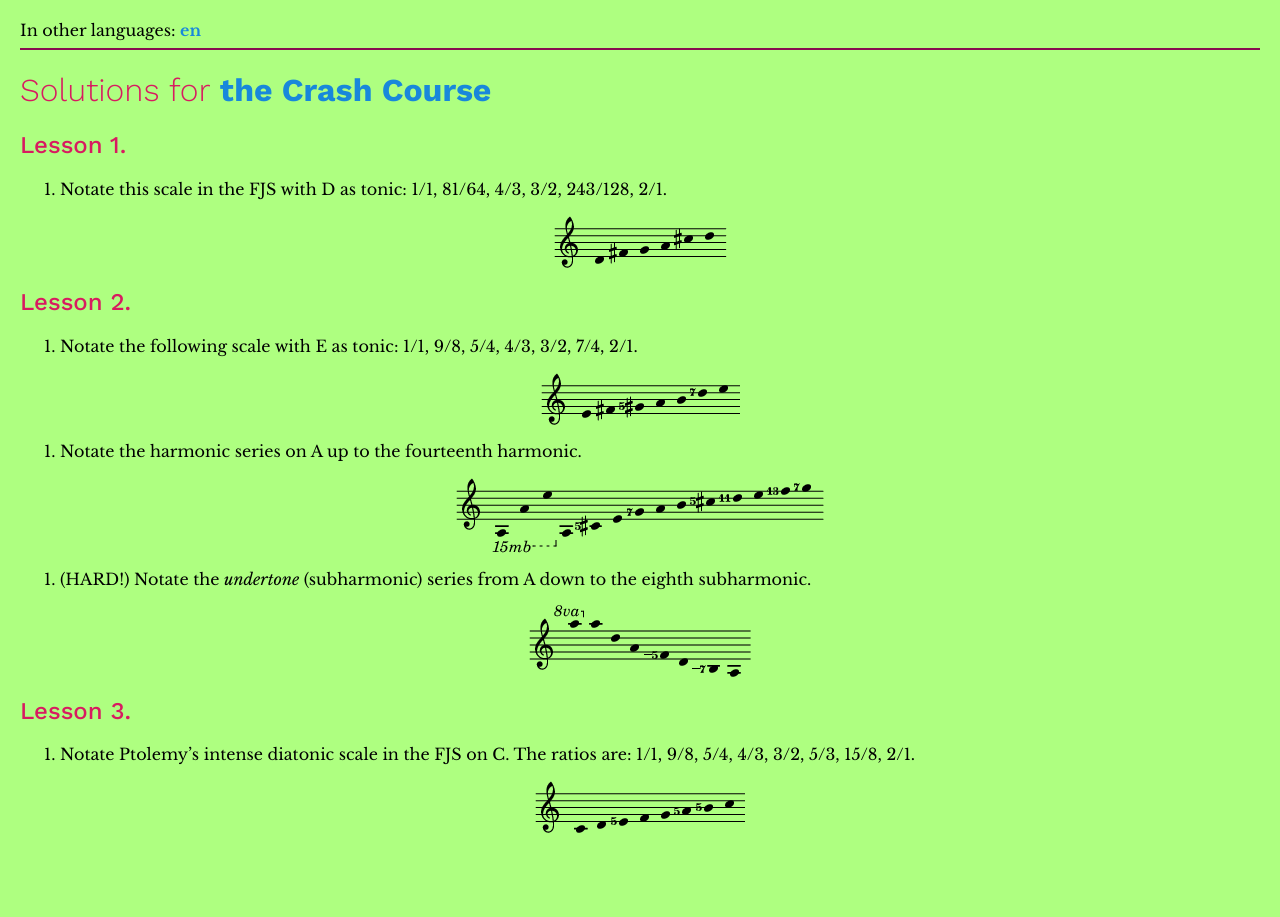
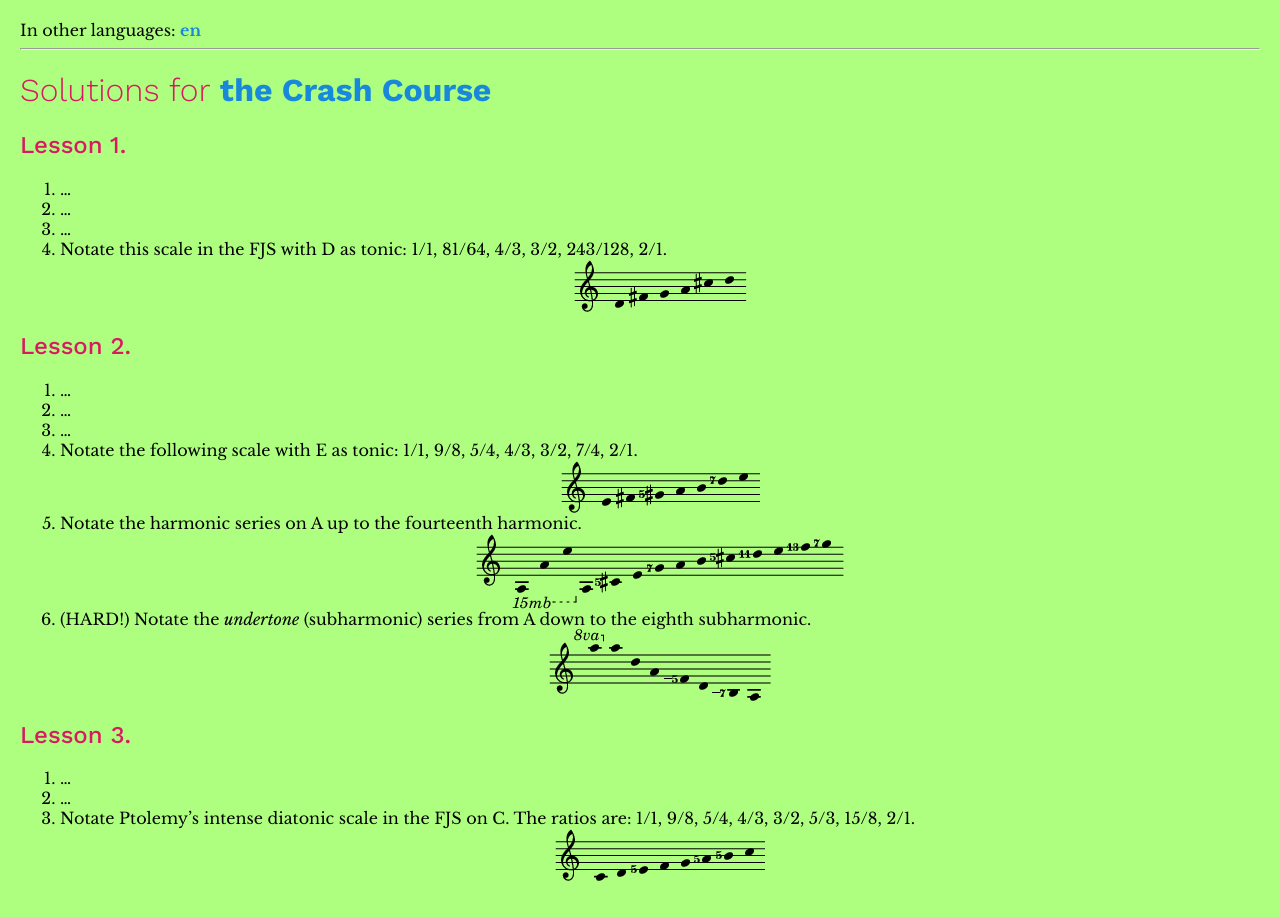
Before and after one commit to misotanni/misotanni.github.io, a Jekyll site: the page built from fjs/en/solutions.md, in a window 1280 px wide. Built offline with Jekyll 4.4.1, drawn with Linux system fonts in a browser that asks for light colours; our own code applies the rules of GitHub Pages for plain Markdown files.

Commit message:
fixes, fixes

```diff
--- a/fjs/en/solutions.md
+++ b/fjs/en/solutions.md
@@ -2,24 +2,22 @@
 
 ## Lesson 1.
 
-4. Notate this scale in the FJS with D as tonic: 1/1, 81/64, 4/3, 3/2, 243/128, 2/1.
-
-  <img src="../assets/solution_1_4.png" alt=":(">
+1. …
+2. …
+3. …
+4. Notate this scale in the FJS with D as tonic: 1/1, 81/64, 4/3, 3/2, 243/128, 2/1. <img src="../assets/solution_1_4.png" alt=":(">
 
 ## Lesson 2.
 
-4. Notate the following scale with E as tonic: 1/1, 9/8, 5/4, 4/3, 3/2, 7/4, 2/1.
-
-  <img src="../assets/solution_2_4.png" alt=":(">
-5. Notate the harmonic series on A up to the fourteenth harmonic.
-
-  <img src="../assets/solution_2_5.png" alt=":(">
-6. (HARD!) Notate the *undertone* (subharmonic) series from A down to the eighth subharmonic.
-
-  <img src="../assets/solution_2_6.png" alt=":(">
+1. …
+2. …
+3. …
+4. Notate the following scale with E as tonic: 1/1, 9/8, 5/4, 4/3, 3/2, 7/4, 2/1. <img src="../assets/solution_2_4.png" alt=":(">
+5. Notate the harmonic series on A up to the fourteenth harmonic. <img src="../assets/solution_2_5.png" alt=":(">
+6. (HARD!) Notate the *undertone* (subharmonic) series from A down to the eighth subharmonic. <img src="../assets/solution_2_6.png" alt=":(">
 
 ## Lesson 3.
 
-3. Notate Ptolemy's intense diatonic scale in the FJS on C. The ratios are: 1/1, 9/8, 5/4, 4/3, 3/2, 5/3, 15/8, 2/1.
-
-  <img src="../assets/solution_3_3.png" alt=":(">
+1. …
+2. …
+3. Notate Ptolemy's intense diatonic scale in the FJS on C. The ratios are: 1/1, 9/8, 5/4, 4/3, 3/2, 5/3, 15/8, 2/1. <img src="../assets/solution_3_3.png" alt=":(">
--- a/style.css
+++ b/style.css
@@ -28,7 +28,7 @@ img {
 }
 
 hr {
-  border: 1px solid #880e4f;
+  border: none, none, 1px solid #880e4f, none;
 }
 
 a {
```
Also changed, not shown: fjs/en/crash.md (+2 -6 lines).
